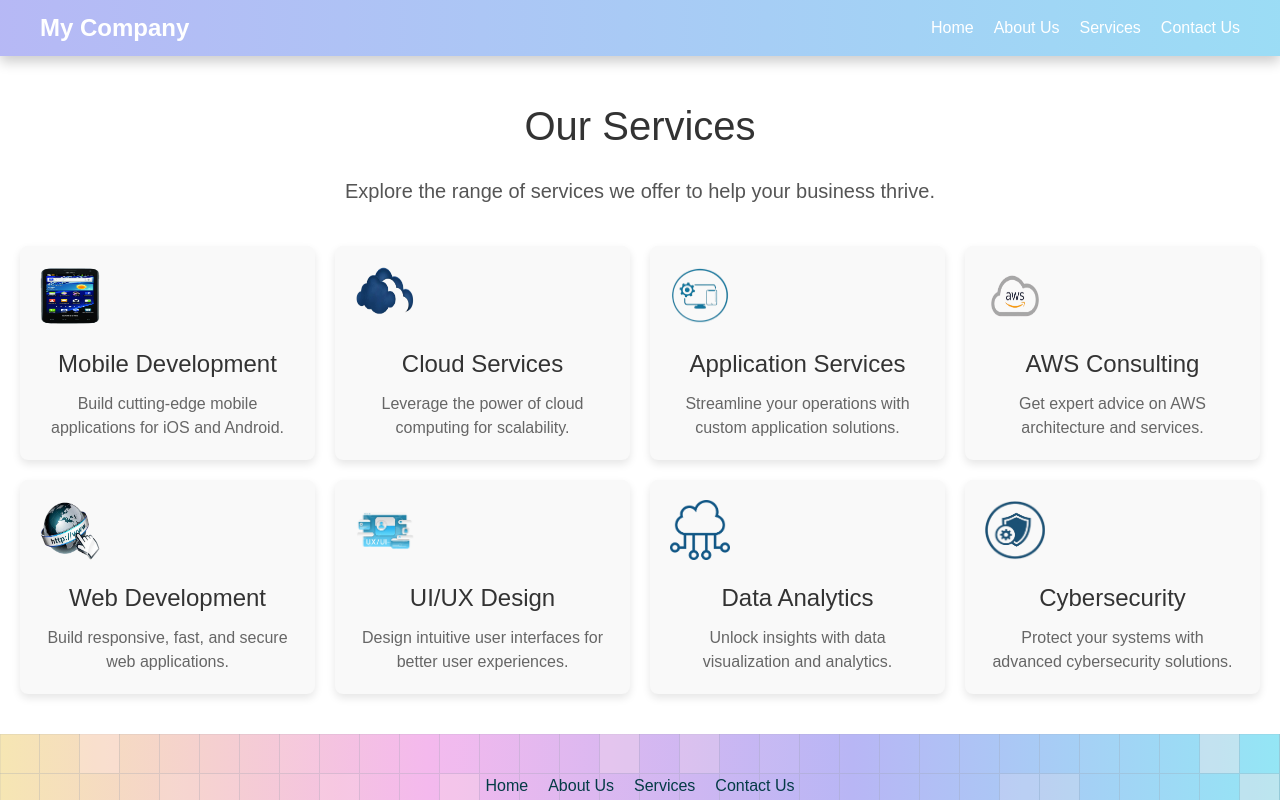
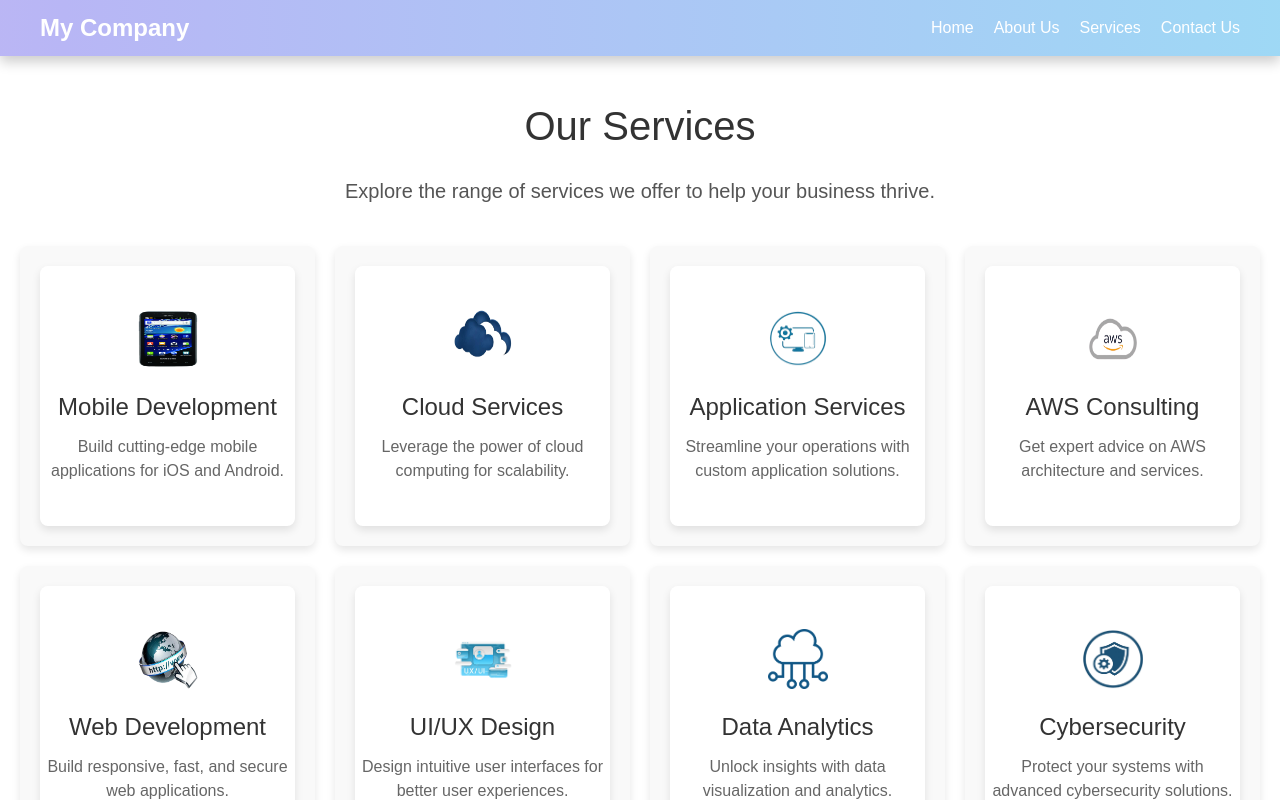
Before and after one commit to madhava43/tecsteer53, a Next.js app: page /services in a window 1280 px wide. Shown: the top 800 px of the page. Built offline with nearby package versions, Linux system fonts and the light colour scheme.

Commit message:
Updated service and service section in home

```diff
--- a/src/app/components/ServiceCard.tsx
+++ b/src/app/components/ServiceCard.tsx
@@ -1,17 +1,48 @@
+"use client";
+import { useState } from "react";
 import styles from "../styles/Services.module.css";
 
 interface ServiceCardProps {
   title: string;
   description: string;
   icon: string;
+  link: string; // Added for the "Know More" button
 }
 
-const ServiceCard = ({ title, description, icon }: ServiceCardProps) => {
+const ServiceCard = ({ title, description, icon, link }: ServiceCardProps) => {
+  const [flipped, setFlipped] = useState(false);
+
   return (
-    <div className={styles.card}>
-      <img src={icon} alt={title} className={styles.icon} />
-      <h3 className={styles.cardTitle}>{title}</h3>
-      <p className={styles.cardDescription}>{description}</p>
+    <div
+      className={styles.card}
+      onClick={() => setFlipped((prev) => !prev)} // Toggle flip on click
+    >
+      <div
+        className={`${styles.cardInner} ${flipped ? styles.flipped : ""}`}
+      >
+        {/* Front Side */}
+        <div className={styles.cardFront}>
+          <img src={icon} alt={title} className={styles.icon} />
+          <h3 className={styles.cardTitle}>{title}</h3>
+          <p className={styles.cardDescription}>{description}</p>
+        </div>
+
+        {/* Back Side */}
+        <div className={styles.cardBack}>
+          <h3 className={styles.cardTitle}>{title}</h3>
+          <p className={styles.cardDescription}>
+            Explore our {title} services in detail.
+          </p>
+          <button
+            onClick={(e) => {
+              e.stopPropagation(); // Prevent card flipping on button click
+              window.location.href = link;
+            }}
+          >
+            Know More
+          </button>
+        </div>
+      </div>
     </div>
   );
 };
--- a/src/app/page.tsx
+++ b/src/app/page.tsx
@@ -1,6 +1,5 @@
 import Link from "next/link";
 import { IconCloud } from "./components/IconCloud";
-import { NeonGradientCard } from "../components/ui/neon-gradient-card";
 import styles from "./styles/Home.module.css";
 
 const slugs = [
@@ -125,18 +124,20 @@ export default function Home() {
         </p>
         <div className={styles.grid}>
           {services.map((service, index) => (
-            <NeonGradientCard
-              key={index}
-              className={styles.card}
-              neonColors={{
-                firstColor: "#ff00aa",
-                secondColor: "#00FFF1",
-              }}
-            >
-              <img src={service.icon} alt={service.title} className={styles.icon} />
-              <h3 className={styles.cardTitle}>{service.title}</h3>
-              <p className={styles.cardDescription}>{service.description}</p>
-            </NeonGradientCard>
+            <div key={index} className={styles.cardWrapper}>
+              <div className={styles.card}>
+                <div className={styles.cardInner}>
+                  <div className={styles.cardFront}>
+                    <img src={service.icon} alt={service.title} className={styles.icon} />
+                    <h3 className={styles.cardTitle}>{service.title}</h3>
+                  </div>
+                  <div className={styles.cardBack}>
+                    <p>{service.description}</p>
+                    <button className={styles.cardButton}>Know More</button>
+                  </div>
+                </div>
+              </div>
+            </div>
           ))}
         </div>
         <Link href="/services" className={styles.link}>
--- a/src/app/services/page.tsx
+++ b/src/app/services/page.tsx
@@ -7,41 +7,49 @@ export default function Services() {
       title: "Mobile Development",
       description: "Build cutting-edge mobile applications for iOS and Android.",
       icon: "/icons/mobile.png", // Add an icon image in the public folder
+      link: "/services/mobile-development",
     },
     {
       title: "Cloud Services",
       description: "Leverage the power of cloud computing for scalability.",
       icon: "/icons/cloud.png",
+      link: "/services/cloud-services",
     },
     {
       title: "Application Services",
       description: "Streamline your operations with custom application solutions.",
       icon: "/icons/application.png",
+      link: "/services/application-services",
     },
     {
       title: "AWS Consulting",
       description: "Get expert advice on AWS architecture and services.",
       icon: "/icons/aws.png",
+      link: "/services/aws-consulting",
     },
     {
       title: "Web Development",
       description: "Build responsive, fast, and secure web applications.",
       icon: "/icons/web.png",
+      link: "/services/web-development",
     },
     {
       title: "UI/UX Design",
       description: "Design intuitive user interfaces for better user experiences.",
       icon: "/icons/uiux.png",
+      link: "/services/ui-ux-design",
     },
     {
       title: "Data Analytics",
       description: "Unlock insights with data visualization and analytics.",
       icon: "/icons/data.png",
+      link: "/services/data-analytics",
     },
     {
       title: "Cybersecurity",
       description: "Protect your systems with advanced cybersecurity solutions.",
       icon: "/icons/security.png",
+      link: "/services/cybersecurity",
     },
   ];
 
@@ -58,6 +66,7 @@ export default function Services() {
             title={service.title}
             description={service.description}
             icon={service.icon}
+            link={service.link}
           />
         ))}
       </div>
--- a/src/app/styles/Home.module.css
+++ b/src/app/styles/Home.module.css
@@ -11,7 +11,7 @@
     padding: 100px 20px;
     background: linear-gradient(120deg, #f9f9f9, #6ca7df);
     border-radius: 8px;
-    margin-bottom: 40px;
+    margin-bottom: 50px;
     overflow: hidden;
     box-shadow: 0 4px 12px rgba(0, 0, 0, 0.1);
   }
@@ -86,8 +86,8 @@
   }
 
   .services {
-    padding: 60px 20px;
-    background: #ffffff;
+    padding: 50px 20px;
+    background:  linear-gradient(120deg, #f9f9f9, #6ca7df);
     border-radius: 8px;
     margin-top: 40px;
     box-shadow: 0 4px 12px rgba(0, 0, 0, 0.1);
@@ -143,7 +143,7 @@
     border-radius: 8px;
     text-align: center;
     box-shadow: 0 4px 8px rgba(0, 0, 0, 0.1);
-    transition: transform 0.3s ease, box-shadow 0.3s ease;
+    transition: transform 0.9s ease, box-shadow 0.3s ease;
   }
 
   .card:hover {
@@ -217,3 +217,179 @@
       transform: rotate(360deg);
     }
   }
+  /* Service Card Flip Effect */
+.card {
+  position: relative;
+  width: 100%;
+  height: 300px;
+  perspective: 1000px; /* Perspective for 3D effect */
+}
+
+.cardInner {
+  position: relative;
+  width: 100%;
+  height: 100%;
+  transform-style: preserve-3d;
+  transition: transform 0.6s ease-in-out;
+}
+
+.card:hover .cardInner {
+  transform: rotateY(180deg);
+}
+
+.cardFront,
+.cardBack {
+  position: absolute;
+  width: 100%;
+  height: 100%;
+  backface-visibility: hidden; /* Hide the back when the front is visible */
+  border-radius: 8px;
+}
+
+.cardFront {
+  background-color: #ffffff;
+  display: flex;
+  flex-direction: column;
+  justify-content: center;
+  align-items: center;
+}
+
+.cardBack {
+  background-color: #f5f5f5;
+  transform: rotateY(180deg);
+  display: flex;
+  flex-direction: column;
+  justify-content: center;
+  align-items: center;
+}
+
+.cardButton {
+  margin-top: 10px;
+  padding: 10px 20px;
+  background-color: #0070f3;
+  color: white;
+  border: none;
+  border-radius: 5px;
+  cursor: pointer;
+}
+
+.cardButton:hover {
+  background-color: #005bb5;
+}
+/* Neon Gradient Effect */
+.neonEffect {
+  background: linear-gradient(135deg, #ff00aa, #00FFF1);
+  background-clip: text;
+  color: transparent;
+  box-shadow: 0 0 10px #ff00aa, 0 0 20px #ff00aa, 0 0 30px #00FFF1;
+  transition: all 0.3s ease-in-out;
+}
+
+.cardFront {
+  display: flex;
+  flex-direction: column;
+  justify-content: center;
+  align-items: center;
+  color: white;
+  padding: 20px;
+}
+
+.cardBack {
+  display: flex;
+  flex-direction: column;
+  justify-content: center;
+  align-items: center;
+  padding: 20px;
+  color: black;
+}
+
+.cardButton {
+  padding: 10px 20px;
+  border-radius: 5px;
+  background-color: #0070f3;
+  color: #ffffff;
+  cursor: pointer;
+}
+
+.cardButton:hover {
+  background-color: #005bb5;
+}
+.grid {
+  display: grid;
+  grid-template-columns: repeat(auto-fit, minmax(250px, 1fr));
+  gap: 20px;
+}
+
+.cardWrapper {
+  perspective: 1000px;
+}
+
+.card {
+  position: relative;
+  width: 100%;
+  height: 300px;
+  transform-style: preserve-3d;
+  transition: transform 0.6s ease-in-out;
+}
+
+.cardInner {
+  position: relative;
+  width: 100%;
+  height: 100%;
+  transform-style: preserve-3d;
+  transition: transform 0.10s ease-in-out;
+}
+
+.card:hover .cardInner {
+  transform: rotateY(180deg);
+}
+
+.cardFront,
+.cardBack {
+  position: absolute;
+  width: 100%;
+  height: 100%;
+  backface-visibility: hidden;
+  border-radius: 10px;
+}
+
+.cardFront {
+  background: linear-gradient(135deg, #ff00aa, #00fff1);
+  display: flex;
+  flex-direction: column;
+  align-items: center;
+  justify-content: center;
+  box-shadow: 0 0 20px rgba(255, 0, 170, 0.5), 0 0 30px rgba(0, 255, 241, 0.5);
+}
+
+.cardBack {
+  background-color: #ffffff;
+  transform: rotateY(180deg);
+  display: flex;
+  flex-direction: column;
+  align-items: center;
+  justify-content: center;
+  padding: 20px;
+}
+
+.cardBack p {
+  color: #555;
+  font-size: 1rem;
+  margin-bottom: 20px;
+  text-align: center;
+}
+
+.cardButton {
+  background-color: #0070f3;
+  color: white;
+  border: none;
+  border-radius: 5px;
+  padding: 10px 20px;
+  font-size: 1rem;
+  cursor: pointer;
+  transition: background-color 0.10s ease;
+}
+
+.cardButton:hover {
+  background-color: #005bb5;
+}
--- a/src/app/styles/Services.module.css
+++ b/src/app/styles/Services.module.css
@@ -52,3 +52,66 @@
     font-size: 1rem;
     color: #666;
   }
+  /* Service Card Flip Effect */
+.card {
+  position: relative;
+  width: 100%;
+  height: 300px;
+  perspective: 1000px; /* Perspective for 3D effect */
+}
+
+.cardInner {
+  position: relative;
+  width: 100%;
+  height: 100%;
+  transform-style: preserve-3d;
+  transition: transform 0.6s ease-in-out;
+}
+
+.card:hover .cardInner {
+  transform: rotateY(180deg);
+}
+
+.cardFront,
+.cardBack {
+  position: absolute;
+  width: 100%;
+  height: 100%;
+  backface-visibility: hidden; /* Hide the back when the front is visible */
+  border-radius: 8px;
+}
+
+.cardFront {
+  background-color: #ffffff;
+  box-shadow: 0 4px 8px rgba(0, 0, 0, 0.1);
+  display: flex;
+  flex-direction: column;
+  justify-content: center;
+  align-items: center;
+}
+
+.cardBack {
+  background-color: #f5f5f5;
+  transform: rotateY(180deg);
+  box-shadow: 0 4px 8px rgba(0, 0, 0, 0.1);
+  display: flex;
+  flex-direction: column;
+  justify-content: center;
+  align-items: center;
+}
+
+.cardBack button {
+  margin-top: 20px;
+  padding: 10px 20px;
+  background-color: #0070f3;
+  color: white;
+  border: none;
+  border-radius: 5px;
+  cursor: pointer;
+  font-size: 1rem;
+  transition: background-color 0.3s ease;
+}
+
+.cardBack button:hover {
+  background-color: #005bb5;
+}
```
